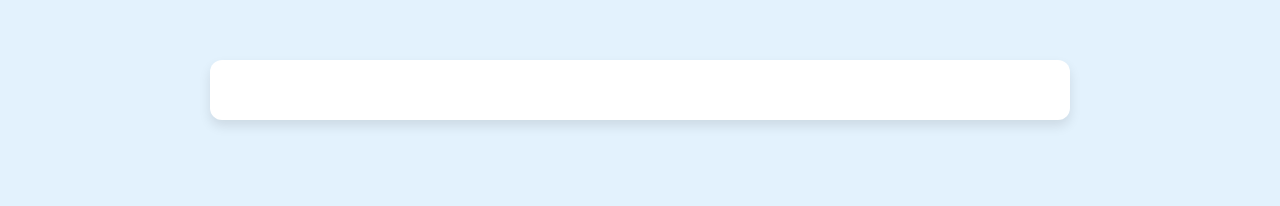
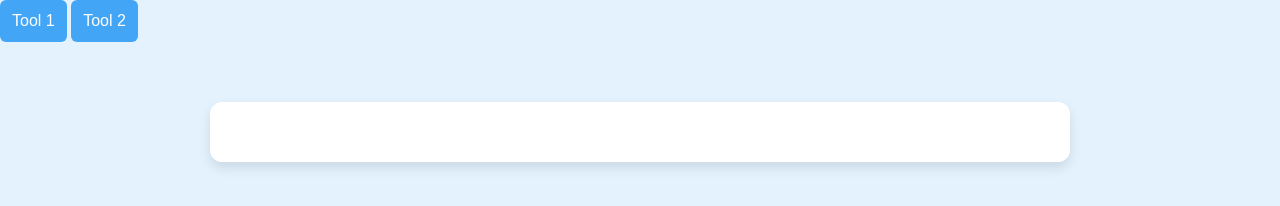
Before and after one commit to Lunaak123/seven, a plain HTML site: page sheet.html in a window 1280 px wide. Drawn offline with Linux system fonts and the light colour scheme.

Commit message:
Update sheet.html

```diff
--- a/sheet.html
+++ b/sheet.html
@@ -7,14 +7,17 @@
     <link rel="stylesheet" href="style.css">
 </head>
 <body>
+    <div class="toolbar">
+        <!-- Future toolbar buttons here -->
+        <button>Tool 1</button>
+        <button>Tool 2</button>
+        <!-- You can add more buttons/options here -->
+    </div>
     <div class="container">
-        <div class="operations">
-            <!-- Reserved space for future operation toolbar -->
-        </div>
         <div id="sheet-content" class="sheet-content"></div>
+    </div>
 
-        <script src="https://cdnjs.cloudflare.com/ajax/libs/xlsx/0.17.4/xlsx.full.min.js"></script>
-        <script src="sheet.js"></script>
-    </div>
+    <script src="https://cdnjs.cloudflare.com/ajax/libs/xlsx/0.17.4/xlsx.full.min.js"></script>
+    <script src="sheet.js"></script>
 </body>
 </html>
```
